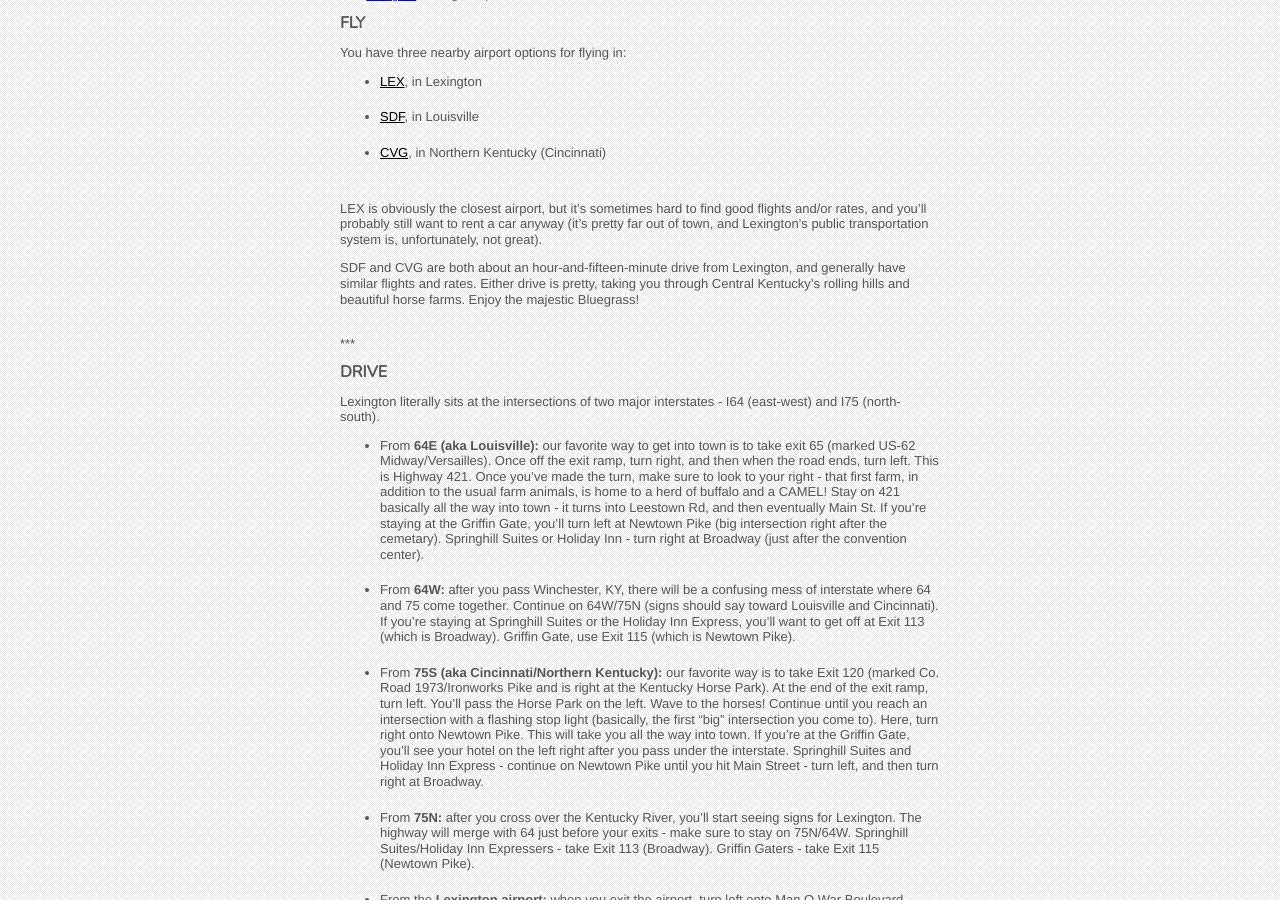
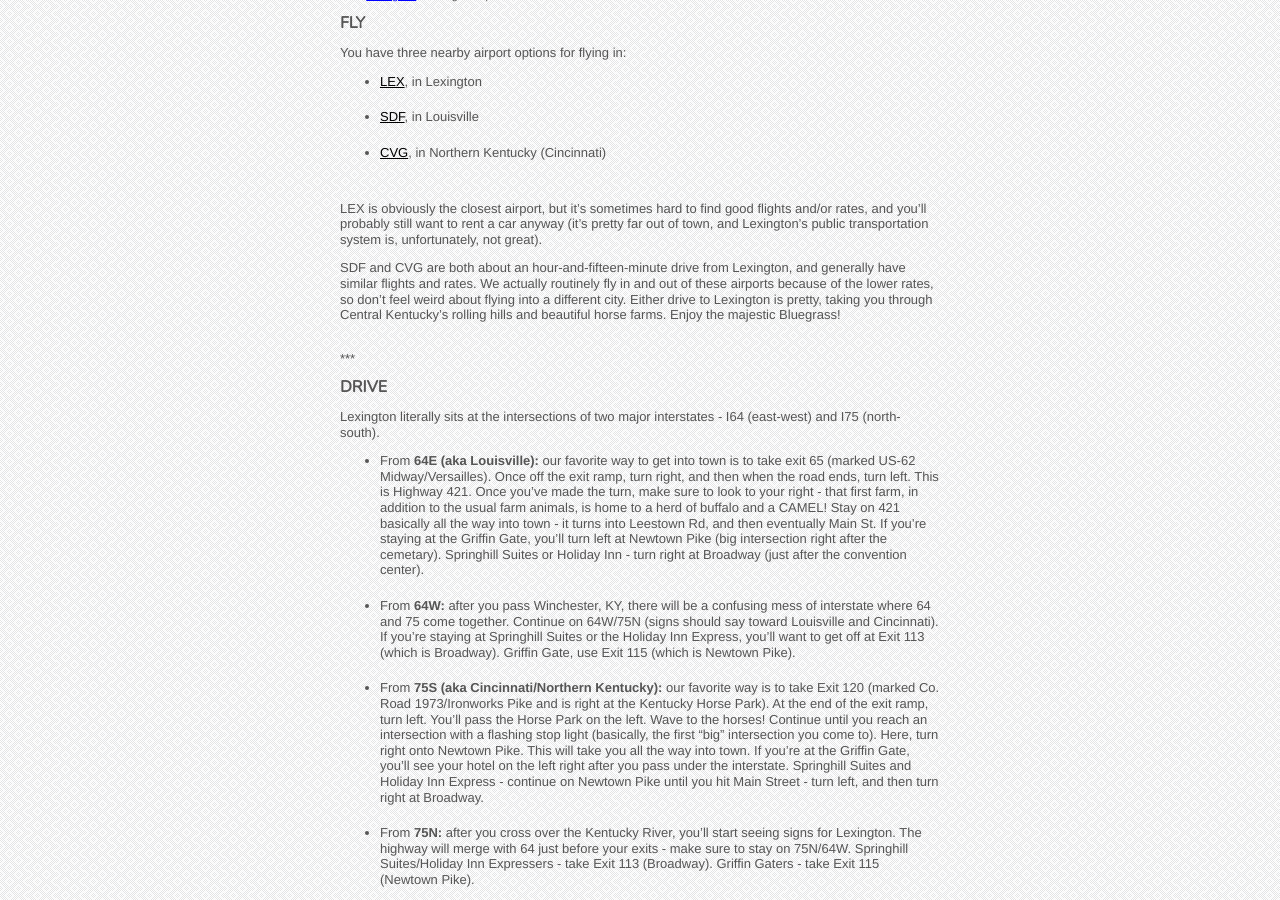
Before and after one commit to nikolaiwarner/eliandnick.com, a Jekyll site: the page built from get-here.md, in a window 1280 px wide and 900 px high, scrolled down 630 px. Built offline with Jekyll 4.4.1, drawn with Linux system fonts in a browser that asks for light colours; nearby versions of some CDN libraries.

Commit message:
Update get-here.md

```diff
--- a/get-here.md
+++ b/get-here.md
@@ -22,7 +22,7 @@ You have three nearby airport options for flying in:
 
 LEX is obviously the closest airport, but it’s sometimes hard to find good flights and/or rates, and you’ll probably still want to rent a car anyway (it’s pretty far out of town, and Lexington’s public transportation system is, unfortunately, not great).
 
-SDF and CVG are both about an hour-and-fifteen-minute drive from Lexington, and generally have similar flights and rates. Either drive is pretty, taking you through Central Kentucky’s rolling hills and beautiful horse farms. Enjoy the majestic Bluegrass!
+SDF and CVG are both about an hour-and-fifteen-minute drive from Lexington, and generally have similar flights and rates. We actually routinely fly in and out of these airports because of the lower rates, so don't feel weird about flying into a different city. Either drive to Lexington is pretty, taking you through Central Kentucky’s rolling hills and beautiful horse farms. Enjoy the majestic Bluegrass!
 
 <br>
 ***
```
